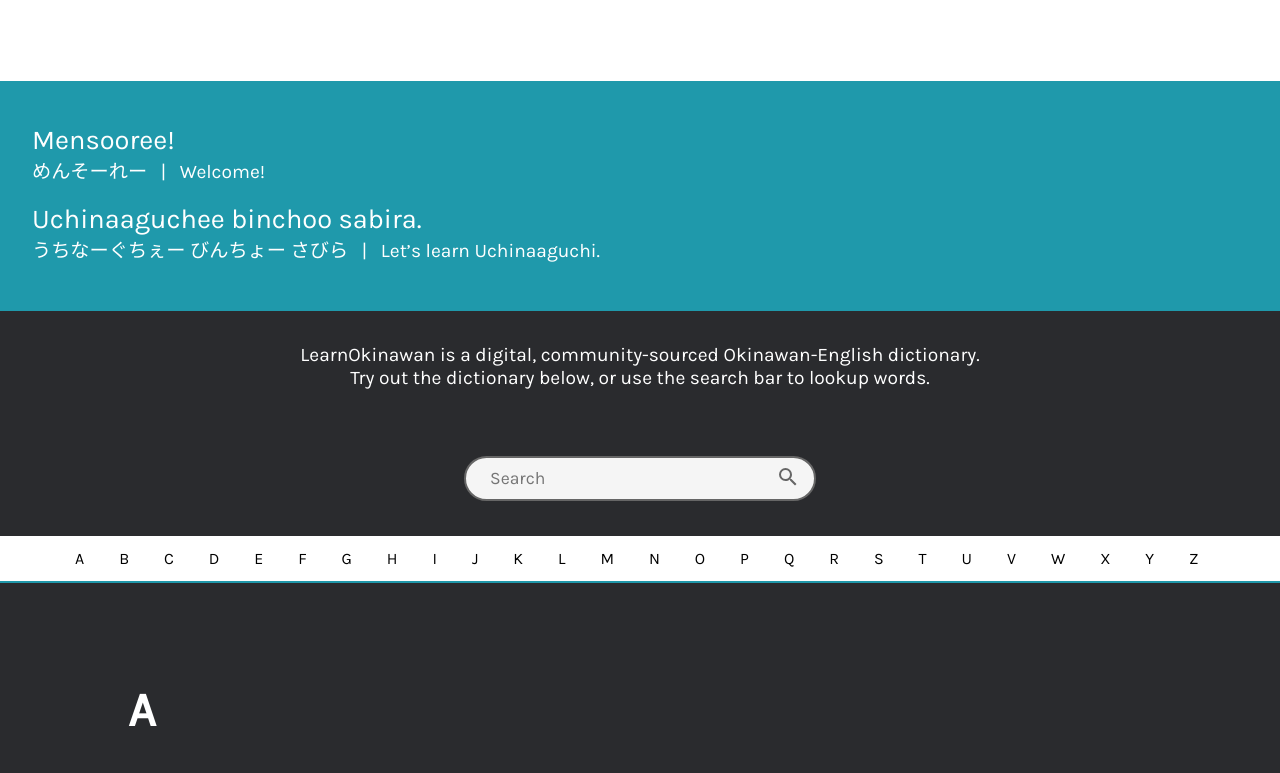
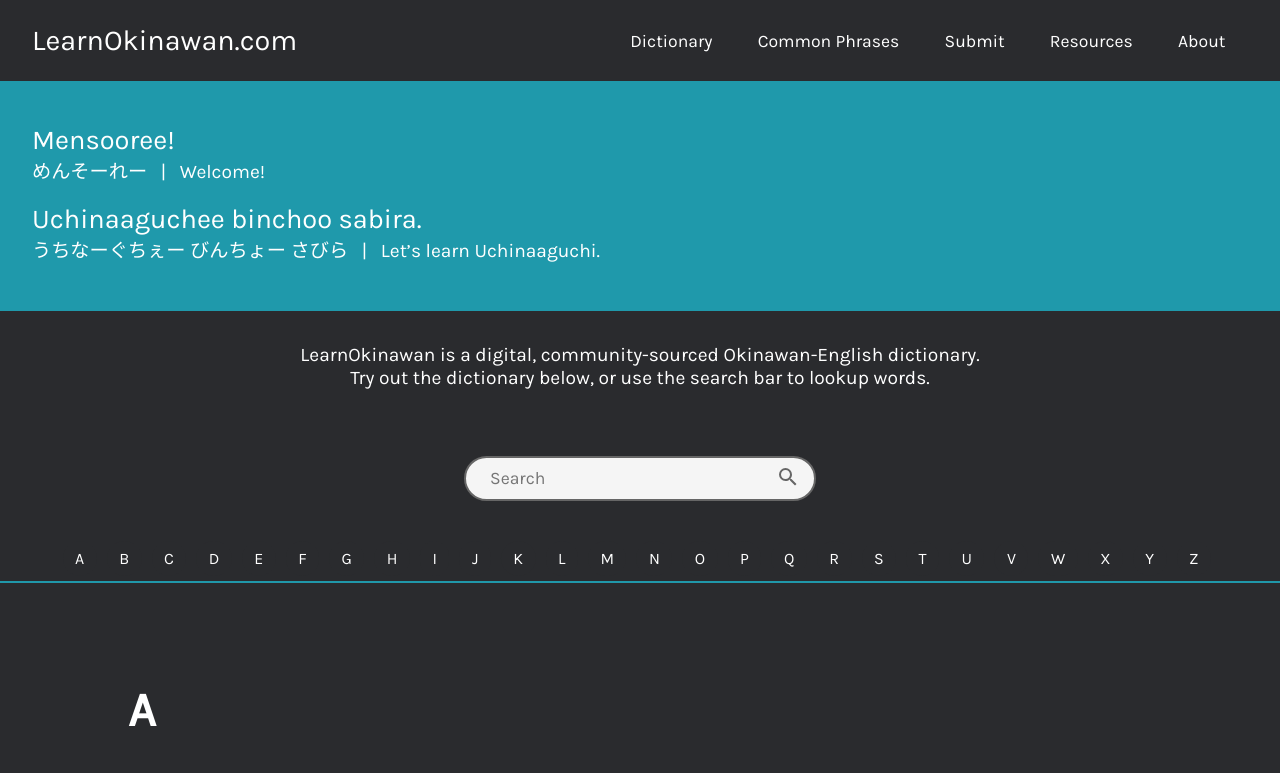
Before and after one commit to learnokinawan/site, a plain HTML site: page index.html in a window 1280 px wide. Shown: the top 773 px of the page. Drawn offline with nearby package versions, Linux system fonts and the dark colour scheme.

Commit message:
dark mode update

```diff
--- a/style.css
+++ b/style.css
@@ -244,4 +244,22 @@
   .header a {
     color: #fff;
   }
+
+  .header {
+    background-color: #2A2B2E;
+  }
+
+  .alphabetContainer {
+    background-color: #2A2B2E;
+  }
+
+  .alphabet, .alphabet:link, .alphabet:visited {
+      color: white;
+      background-color: #2A2B2E;
+  }
+
+  .alphabet, .alphabet:hover {
+    color: white;
+    background-color: #f2727d;
+  }
 }
```
